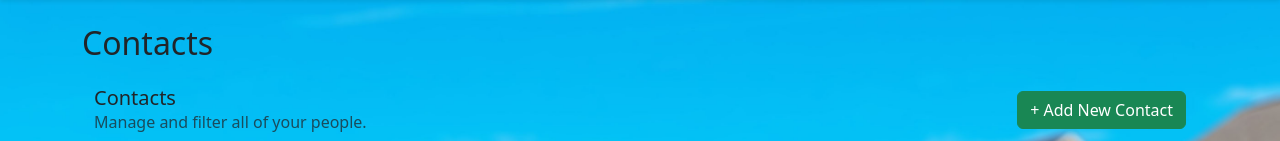
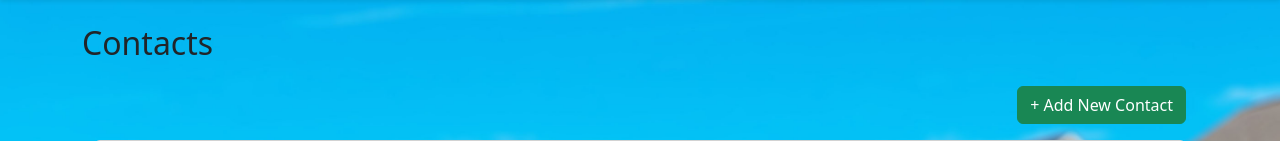
Before and after one commit to ithaca767/realEstateCRM, a Flask app: template templates/contacts.html in a window 1280 px wide. Shown: the part 93-234 px from the top of the page. Run offline with Flask 3, Linux system fonts and the light colour scheme; the template is opened without the code that fills it, so the values that code supplies are empty; parts of the project's set-up code (start-up, migrations or seed data) failed here and were passed over; some libraries are stand-ins or nearby versions.

Commit message:
Remove duplicate contacts header and leftover description text

```diff
--- a/templates/contacts.html
+++ b/templates/contacts.html
@@ -16,13 +16,7 @@
 
 <div class="container mt-4">
 
-  <div class="d-flex justify-content-between align-items-center mb-3">
-    <div>
-      <h5 class="page-title mb-0">Contacts</h5>
-      <div class="text-muted">
-        Manage and filter all of your people.
-      </div>
-    </div>
+    <div class="d-flex justify-content-end mb-3">
       <button
         type="button"
         class="btn btn-success"
```
Lines whose indentation alone changed are shown as unchanged.
